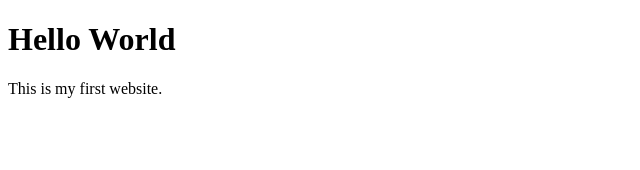
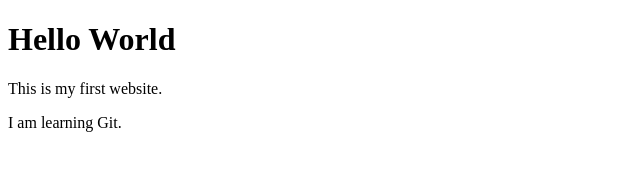
Before and after one commit to neomiroz21079-dotcom/my-first-repo, a plain HTML site: page index.html in a window 1280 px wide. Shown: the whole page, without its empty margins (0-640 px from the left). Drawn offline with Linux system fonts and the light colour scheme.

Commit message:
Add a line about learning Git

```diff
--- a/index.html
+++ b/index.html
@@ -7,5 +7,6 @@
 <body>
   <h1>Hello World</h1>
   <p>This is my first website.</p>
+  <p>I am learning Git.</p>
 </body>
 </html>
```
